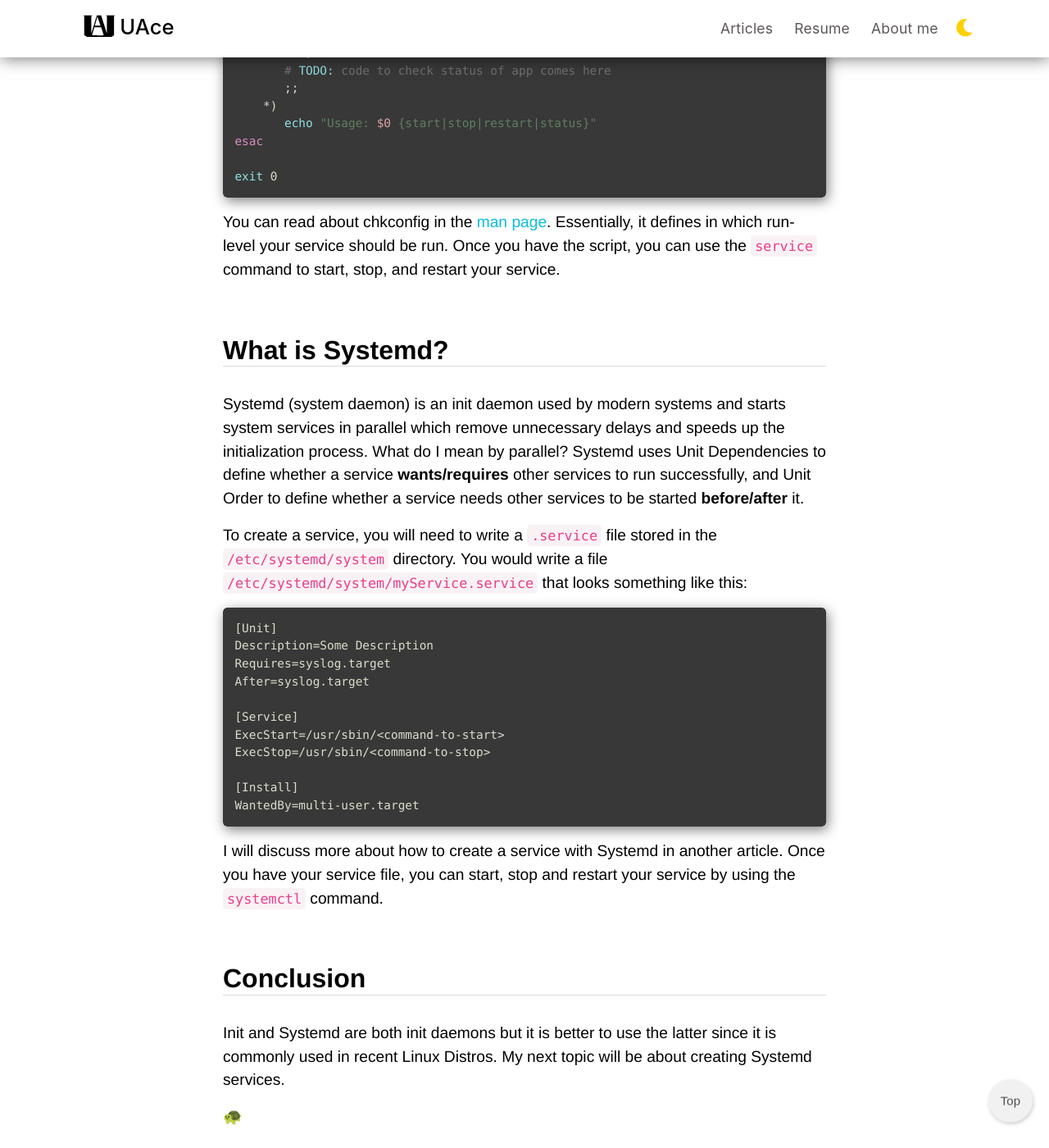
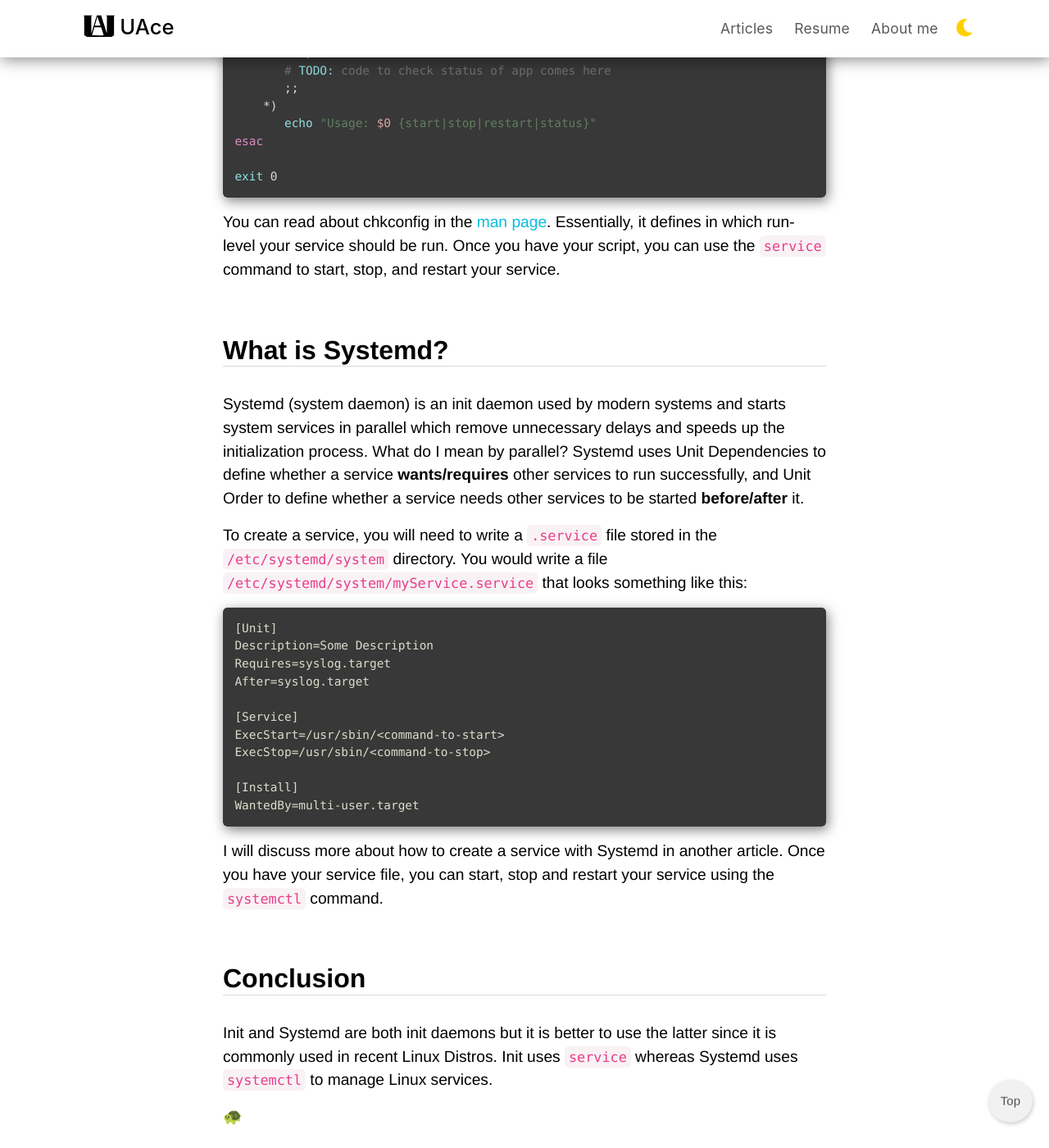
Before and after one commit to UAce/UAce.github.io, a Jekyll site: the page built from _posts/2021-03-24-init-vs-systemd-what-is-an-init-daemon.md, in a window 1280 px wide and 1400 px high, scrolled down 2608 px. Shown: the whole window at 82% size. Built offline with Jekyll 4.4.1, drawn with Linux system fonts in a browser that asks for light colours; nearby versions of some CDN libraries; some of the changed text lies outside the part shown.

Commit message:
update init vs systemd article

````diff
--- a/_posts/2021-03-24-init-vs-systemd-what-is-an-init-daemon.md
+++ b/_posts/2021-03-24-init-vs-systemd-what-is-an-init-daemon.md
@@ -42,7 +42,7 @@ The init daemon is the first process executed by the Linux Kernel and its proces
 ## What is Init?
 Init (also known as System V init, or SysVinit) is an init daemon, created in the 1980s, that defines six run-levels (system states) and maps all system services to these run-levels. This allows all services (defined as scripts) to be started in a pre-defined sequence. The next script is executed only if the current script in the sequence is executed or timed out if it gets stucked. In addition to unexpected wait during execution timeouts, starting services serially makes the system initialization process inefficient and relatively slow.
 
-To create a service, you will need to write a script and store it in `/etc/init.d` directory. You would write a script `/etc/init.d/myService` that looks something like this:
+To create a service, you will need to write a script and store it in `/etc/init.d` directory. You would write a service script `/etc/init.d/myService` that looks something like this:
 
 ```Bash
 #!/bin/bash
@@ -81,7 +81,7 @@ esac
 exit 0
 ```
 
-You can read about chkconfig in the [man page](https://linux.die.net/man/8/chkconfig). Essentially, it defines in which run-level your service should be run. Once you have the script, you can use the `service` command to start, stop, and restart your service.
+You can read about chkconfig in the [man page](https://linux.die.net/man/8/chkconfig). Essentially, it defines in which run-level your service should be run. Once you have your script, you can use the `service` command to start, stop, and restart your service.
 
 ## What is Systemd?
 Systemd (system daemon) is an init daemon used by modern systems and starts system services in parallel which remove unnecessary delays and speeds up the initialization process. What do I mean by parallel? Systemd uses Unit Dependencies to define whether a service **wants/requires** other services to run successfully, and Unit Order to define whether a service needs other services to be started **before/after** it.
@@ -102,10 +102,10 @@ ExecStop=/usr/sbin/<command-to-stop>
 WantedBy=multi-user.target
 ```
 
-I will discuss more about how to create a service with Systemd in another article. Once you have your service file, you can start, stop and restart your service by using the `systemctl` command.
+I will discuss more about how to create a service with Systemd in another article. Once you have your service file, you can start, stop and restart your service using the `systemctl` command.
 
 ## Conclusion
-Init and Systemd are both init daemons but it is better to use the latter since it is commonly used in recent Linux Distros. My next topic will be about creating Systemd services.
+Init and Systemd are both init daemons but it is better to use the latter since it is commonly used in recent Linux Distros. Init uses `service` whereas Systemd uses `systemctl` to manage Linux services.
 
 🐢
 
````
